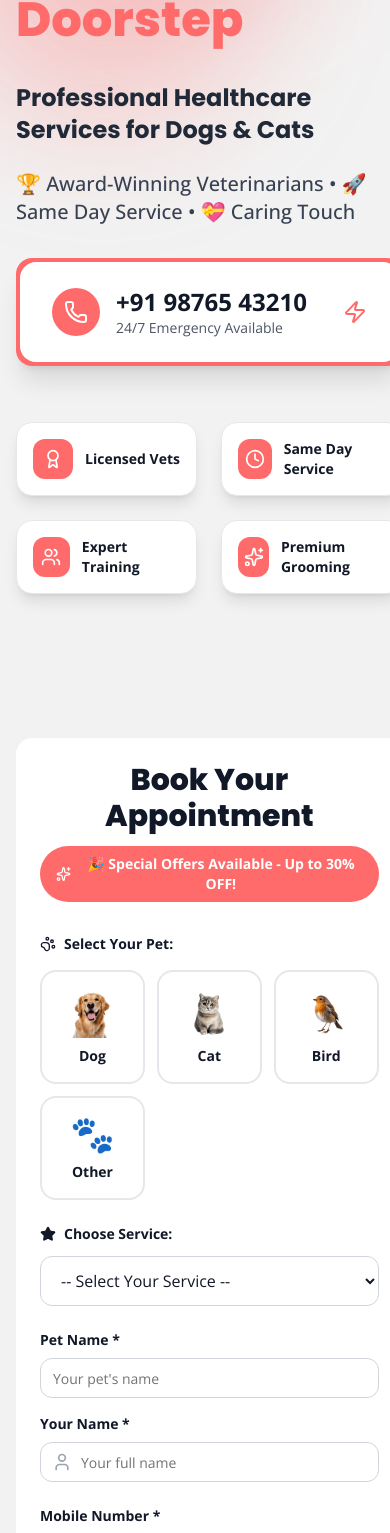
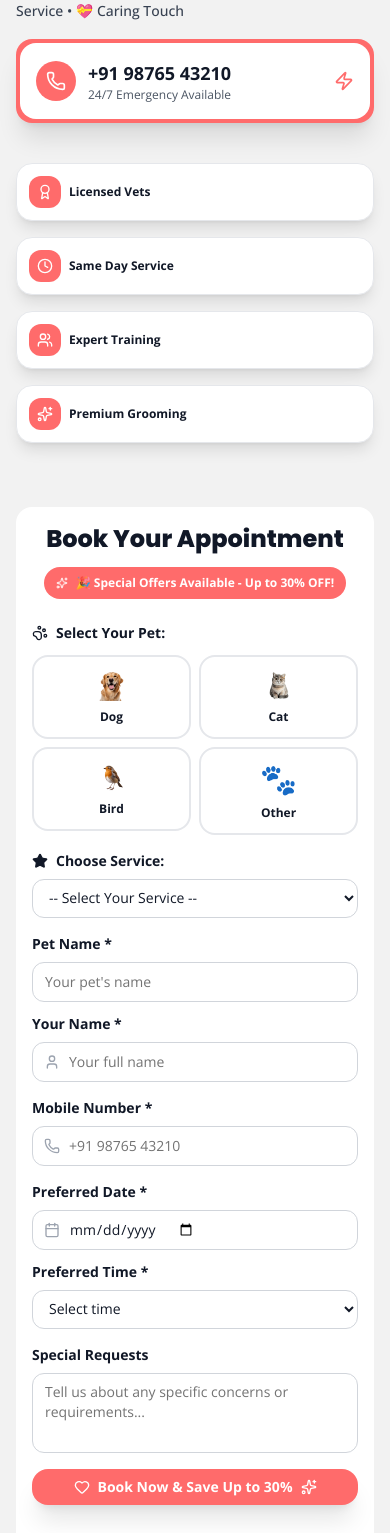
Before and after one commit to desirediv0/paws-friend, a Next.js app: page / in a window 390 px wide. Shown: the part 354-1887 px from the top of the page. Built offline with nearby package versions, Linux system fonts and the light colour scheme.

Commit message:
Enhance AppointmentForm and ModernHero components with responsive design improvements, including updated spacing, font sizes, and layout adjustments for better user experience on various screen sizes.

```diff
--- a/src/components/AppointmentForm.jsx
+++ b/src/components/AppointmentForm.jsx
@@ -68,28 +68,28 @@ const AppointmentForm = () => {
   return (
     <section className="w-full">
       <div className="relative">
-        <div className="bg-white rounded-2xl p-6 md:p-8">
+        <div className="bg-white rounded-2xl p-4 sm:p-6 md:p-8">
           {/* Form Header */}
-          <div className="text-center mb-8">
-            <h3 className="text-3xl font-black text-gray-900 mb-3">
+          <div className="text-center mb-6 sm:mb-8">
+            <h3 className="text-2xl sm:text-3xl font-black text-gray-900 mb-3">
               Book Your Appointment
             </h3>
-            <div className="inline-flex items-center bg-[#FF6B6B] text-white px-4 py-2 rounded-full">
-              <Sparkles className="w-4 h-4 mr-2" />
-              <p className="text-sm font-bold">
+            <div className="inline-flex items-center bg-[#FF6B6B] text-white px-3 sm:px-4 py-2 rounded-full">
+              <Sparkles className="w-3 h-3 sm:w-4 sm:h-4 mr-2" />
+              <p className="text-xs sm:text-sm font-bold">
                 🎉 Special Offers Available - Up to 30% OFF!
               </p>
             </div>
           </div>
 
-          <form onSubmit={handleSubmit} className="space-y-6">
+          <form onSubmit={handleSubmit} className="space-y-4 sm:space-y-6">
             {/* Pet Type Selection */}
             <div>
-              <Label className="text-sm font-bold text-gray-900 mb-4 flex items-center">
+              <Label className="text-sm font-bold text-gray-900 mb-3 sm:mb-4 flex items-center">
                 <PawPrint className="w-4 h-4 mr-2" />
                 Select Your Pet:
               </Label>
-              <div className="grid grid-cols-3 md:grid-cols-4 gap-3">
+              <div className="grid grid-cols-2 sm:grid-cols-3 md:grid-cols-4 gap-2 sm:gap-3">
                 {petTypes.map((pet) => (
                   <div key={pet.value} className="relative">
                     <input
@@ -108,26 +108,26 @@ const AppointmentForm = () => {
                     />
                     <label
                       htmlFor={pet.value}
-                      className={`group flex flex-col items-center p-4 border-2 rounded-2xl cursor-pointer transition-all duration-300 hover:scale-105 ${
+                      className={`group flex flex-col items-center p-3 sm:p-4 border-2 rounded-2xl cursor-pointer transition-all duration-300 hover:scale-105 ${
                         formData.petType === pet.value
                           ? "border-[#FF6B6B] bg-[#FF6B6B]/10 shadow-lg"
                           : "border-gray-200 bg-white hover:border-gray-300 hover:bg-gray-50"
                       }`}
                     >
-                      <span className="text-2xl mb-2 group-hover:scale-110 transition-transform duration-300">
+                      <span className="text-xl sm:text-2xl mb-2 group-hover:scale-110 transition-transform duration-300">
                         {pet.value === "other" ? (
-                          <span className="text-4xl">🐾</span>
+                          <span className="text-3xl sm:text-4xl">🐾</span>
                         ) : (
                           <Image
                             src={pet.icon}
                             alt={pet.label}
-                            width={50}
-                            height={50}
-                            className="object-contain"
+                            width={40}
+                            height={40}
+                            className="object-contain w-8 h-8 sm:w-10 sm:h-10"
                           />
                         )}
                       </span>
-                      <span className="text-sm font-bold text-gray-900">
+                      <span className="text-xs sm:text-sm font-bold text-gray-900 text-center">
                         {pet.label}
                       </span>
                     </label>
@@ -138,7 +138,7 @@ const AppointmentForm = () => {
 
             {/* Service Selection */}
             <div>
-              <Label className="text-sm font-bold text-gray-900 mb-3 flex items-center">
+              <Label className="text-sm font-bold text-gray-900 mb-2 sm:mb-3 flex items-center">
                 <Star className="w-4 h-4 mr-2 fill-current" />
                 Choose Service:
               </Label>
@@ -147,7 +147,7 @@ const AppointmentForm = () => {
                 onChange={(e) =>
                   setFormData({ ...formData, service: e.target.value })
                 }
-                className="w-full bg-white border border-gray-300 text-gray-900 rounded-xl px-4 py-3 focus:outline-none focus:ring-2 focus:ring-[#FF6B6B] focus:border-transparent"
+                className="w-full bg-white border border-gray-300 text-gray-900 rounded-xl px-3 sm:px-4 py-2 sm:py-3 text-sm sm:text-base focus:outline-none focus:ring-2 focus:ring-[#FF6B6B] focus:border-transparent"
               >
                 <option value="">-- Select Your Service --</option>
                 {services.map((service) => (
@@ -163,7 +163,7 @@ const AppointmentForm = () => {
             </div>
 
             {/* Input Fields */}
-            <div className="grid md:grid-cols-2 gap-4">
+            <div className="grid grid-cols-1 sm:grid-cols-2 gap-3 sm:gap-4">
               <div>
                 <Label className="text-sm font-bold text-gray-900 mb-2 block">
                   Pet Name *
@@ -172,7 +172,7 @@ const AppointmentForm = () => {
                   id="petName"
                   type="text"
                   required
-                  className="bg-white border-gray-300 text-gray-900 placeholder-gray-500 rounded-xl focus:ring-2 focus:ring-[#FF6B6B] focus:border-transparent"
+                  className="bg-white border-gray-300 text-gray-900 placeholder-gray-500 rounded-xl focus:ring-2 focus:ring-[#FF6B6B] focus:border-transparent text-sm sm:text-base"
                   placeholder="Your pet's name"
                   value={formData.petName}
                   onChange={(e) =>
@@ -185,12 +185,12 @@ const AppointmentForm = () => {
                   Your Name *
                 </Label>
                 <div className="relative">
-                  <User className="absolute left-3 top-1/2 transform -translate-y-1/2 w-5 h-5 text-gray-400" />
+                  <User className="absolute left-3 top-1/2 transform -translate-y-1/2 w-4 h-4 sm:w-5 sm:h-5 text-gray-400" />
                   <Input
                     id="ownerName"
                     type="text"
                     required
-                    className="pl-10 bg-white border-gray-300 text-gray-900 placeholder-gray-500 rounded-xl focus:ring-2 focus:ring-[#FF6B6B] focus:border-transparent"
+                    className="pl-9 sm:pl-10 bg-white border-gray-300 text-gray-900 placeholder-gray-500 rounded-xl focus:ring-2 focus:ring-[#FF6B6B] focus:border-transparent text-sm sm:text-base"
                     placeholder="Your full name"
                     value={formData.ownerName}
                     onChange={(e) =>
@@ -210,12 +210,12 @@ const AppointmentForm = () => {
                 Mobile Number *
               </Label>
               <div className="relative">
-                <Phone className="absolute left-3 top-1/2 transform -translate-y-1/2 w-5 h-5 text-gray-400" />
+                <Phone className="absolute left-3 top-1/2 transform -translate-y-1/2 w-4 h-4 sm:w-5 sm:h-5 text-gray-400" />
                 <Input
                   id="phone"
                   type="tel"
                   required
-                  className="pl-10 bg-white border-gray-300 text-gray-900 placeholder-gray-500 rounded-xl focus:ring-2 focus:ring-[#FF6B6B] focus:border-transparent"
+                  className="pl-9 sm:pl-10 bg-white border-gray-300 text-gray-900 placeholder-gray-500 rounded-xl focus:ring-2 focus:ring-[#FF6B6B] focus:border-transparent text-sm sm:text-base"
                   placeholder="+91 98765 43210"
                   value={formData.phone}
                   onChange={(e) =>
@@ -226,18 +226,18 @@ const AppointmentForm = () => {
             </div>
 
             {/* Date & Time */}
-            <div className="grid md:grid-cols-2 gap-4">
+            <div className="grid grid-cols-1 sm:grid-cols-2 gap-3 sm:gap-4">
               <div>
                 <Label className="text-sm font-bold text-gray-900 mb-2 block">
                   Preferred Date *
                 </Label>
                 <div className="relative">
-                  <Calendar className="absolute left-3 top-1/2 transform -translate-y-1/2 w-5 h-5 text-gray-400 z-10" />
+                  <Calendar className="absolute left-3 top-1/2 transform -translate-y-1/2 w-4 h-4 sm:w-5 sm:h-5 text-gray-400 z-10" />
                   <Input
                     id="date"
                     type="date"
                     required
-                    className="pl-10 bg-white border-gray-300 text-gray-900 rounded-xl focus:ring-2 focus:ring-[#FF6B6B] focus:border-transparent"
+                    className="pl-9 sm:pl-10 bg-white border-gray-300 text-gray-900 rounded-xl focus:ring-2 focus:ring-[#FF6B6B] focus:border-transparent text-sm sm:text-base"
                     value={formData.date}
                     onChange={(e) =>
                       setFormData({ ...formData, date: e.target.value })
@@ -254,7 +254,7 @@ const AppointmentForm = () => {
                   onChange={(e) =>
                     setFormData({ ...formData, time: e.target.value })
                   }
-                  className="w-full bg-white border border-gray-300 text-gray-900 rounded-xl px-4 py-3 focus:outline-none focus:ring-2 focus:ring-[#FF6B6B] focus:border-transparent"
+                  className="w-full bg-white border border-gray-300 text-gray-900 rounded-xl px-3 sm:px-4 py-2 sm:py-3 text-sm sm:text-base focus:outline-none focus:ring-2 focus:ring-[#FF6B6B] focus:border-transparent"
                 >
                   <option value="">Select time</option>
                   {timeSlots.map((time) => (
@@ -278,7 +278,7 @@ const AppointmentForm = () => {
               <Textarea
                 id="message"
                 rows={3}
-                className="bg-white border-gray-300 text-gray-900 placeholder-gray-500 rounded-xl resize-none focus:ring-2 focus:ring-[#FF6B6B] focus:border-transparent"
+                className="bg-white border-gray-300 text-gray-900 placeholder-gray-500 rounded-xl resize-none focus:ring-2 focus:ring-[#FF6B6B] focus:border-transparent text-sm sm:text-base"
                 placeholder="Tell us about any specific concerns or requirements..."
                 value={formData.message}
                 onChange={(e) =>
@@ -290,19 +290,21 @@ const AppointmentForm = () => {
             {/* Submit Button */}
             <Button
               type="submit"
-              className="group w-full bg-[#FF6B6B] hover:bg-[#FF5252] text-white rounded-2xl py-6 text-lg font-black shadow-xl hover:shadow-2xl transition-all duration-300 transform hover:scale-[1.02] border-0"
+              className="group w-full bg-[#FF6B6B] hover:bg-[#FF5252] text-white rounded-2xl py-4 sm:py-6 text-base sm:text-lg font-black shadow-xl hover:shadow-2xl transition-all duration-300 transform hover:scale-[1.02] border-0"
             >
               <div className="flex items-center justify-center">
-                <Heart className="w-6 h-6 mr-3" />
-                <span>Book Now & Save Up to 30%</span>
-                <Sparkles className="w-6 h-6 ml-3" />
+                <Heart className="w-5 h-5 sm:w-6 sm:h-6 mr-2 sm:mr-3" />
+                <span className="text-sm sm:text-base">
+                  Book Now & Save Up to 30%
+                </span>
+                <Sparkles className="w-5 h-5 sm:w-6 sm:h-6 ml-2 sm:ml-3" />
               </div>
             </Button>
 
             {/* Trust Badge */}
-            <div className="text-center pt-4">
-              <p className="text-sm text-gray-600 flex items-center justify-center">
-                <Shield className="w-4 h-4 mr-2 text-[#FF6B6B]" />
+            <div className="text-center pt-3 sm:pt-4">
+              <p className="text-xs sm:text-sm text-gray-600 flex items-center justify-center">
+                <Shield className="w-3 h-3 sm:w-4 sm:h-4 mr-2 text-[#FF6B6B]" />
                 Your information is 100% secure & confidential
               </p>
             </div>
--- a/src/components/modern-hero.jsx
+++ b/src/components/modern-hero.jsx
@@ -45,68 +45,70 @@ const ModernHero = () => {
           {/* Subtle gradient overlay */}
           <div className="absolute inset-0 bg-gradient-to-br from-[#F2F2F2]/80 via-[#F2F2F2]/60 to-[#F2F2F2]/80"></div>
 
-          {/* Subtle floating elements */}
-          <div className="absolute top-20 left-20 w-64 h-64 bg-[#FF6B6B]/30 rounded-full blur-3xl"></div>
-          <div className="absolute top-40 right-32 w-80 h-80 bg-[#FF6B6B]/30 rounded-full blur-3xl"></div>
-          <div className="absolute bottom-32 left-40 w-72 h-72 bg-[#FF6B6B]/30 rounded-full blur-3xl"></div>
+          {/* Subtle floating elements - hidden on mobile */}
+          <div className="hidden md:block absolute top-20 left-20 w-64 h-64 bg-[#FF6B6B]/30 rounded-full blur-3xl"></div>
+          <div className="hidden md:block absolute top-40 right-32 w-80 h-80 bg-[#FF6B6B]/30 rounded-full blur-3xl"></div>
+          <div className="hidden md:block absolute bottom-32 left-40 w-72 h-72 bg-[#FF6B6B]/30 rounded-full blur-3xl"></div>
         </div>
 
         {/* Main Content */}
-        <div className="relative z-20 max-w-7xl mx-auto px-4 sm:px-6 lg:px-8 pt-20 pb-20">
-          <div className="grid lg:grid-cols-2 gap-16 items-start">
+        <div className="relative z-20 max-w-7xl mx-auto px-4 sm:px-6 lg:px-8 pt-8 sm:pt-12 lg:pt-20 pb-12 sm:pb-16 lg:pb-20 mt-20 md:mt-2">
+          <div className="grid lg:grid-cols-2 gap-8 lg:gap-16 items-start">
             {/* Left Column - Content */}
-            <div className="space-y-10 lg:pt-16">
+            <div className="space-y-6 sm:space-y-8 lg:space-y-10 lg:pt-16">
               {/* Trust Badge */}
-              <div className="inline-flex items-center px-6 py-3 bg-[#FF6B6B] text-white rounded-full text-sm font-bold shadow-lg">
-                <Sparkles className="w-4 h-4 mr-2" />
-                <Star className="w-4 h-4 mr-2 fill-current" />
-                Trusted by 10,000+ Pet Families
-                <ArrowRight className="w-4 h-4 ml-2" />
+              <div className="inline-flex items-center px-4 sm:px-6 py-2 sm:py-3 bg-[#FF6B6B] text-white rounded-full text-xs sm:text-sm font-bold shadow-lg">
+                <Sparkles className="w-3 h-3 sm:w-4 sm:h-4 mr-2" />
+                <Star className="w-3 h-3 sm:w-4 sm:h-4 mr-2 fill-current" />
+                <span className="whitespace-nowrap">
+                  Trusted by 10,000+ Pet Families
+                </span>
+                <ArrowRight className="w-3 h-3 sm:w-4 sm:h-4 ml-2" />
               </div>
 
               {/* Main Headline */}
-              <div className="space-y-8">
-                <h1 className="text-5xl sm:text-6xl lg:text-7xl font-black text-gray-900 leading-tight">
+              <div className="space-y-4 sm:space-y-6 lg:space-y-8">
+                <h1 className="text-3xl sm:text-4xl md:text-5xl lg:text-6xl xl:text-7xl font-black text-gray-900 leading-tight">
                   Premium Pet Care
                   <span className="block text-[#FF6B6B]">At Your Doorstep</span>
                 </h1>
 
-                <div className="space-y-6">
-                  <h2 className="text-2xl font-bold text-gray-800">
+                <div className="space-y-4 sm:space-y-6">
+                  <h2 className="text-lg sm:text-xl lg:text-2xl font-bold text-gray-800">
                     Professional Healthcare Services for Dogs & Cats
                   </h2>
-                  <p className="text-xl text-gray-700 font-medium">
+                  <p className="text-sm sm:text-base lg:text-xl text-gray-700 font-medium leading-relaxed">
                     🏆 Award-Winning Veterinarians • 🚀 Same Day Service • 💝
                     Caring Touch
                   </p>
                 </div>
 
                 {/* Contact Section */}
-                <div className="space-y-6">
+                <div className="space-y-4 sm:space-y-6">
                   {/* Primary CTA */}
                   <div className="group bg-[#FF6B6B] p-1 rounded-2xl shadow-xl">
-                    <div className="bg-white text-gray-900 px-8 py-6 rounded-2xl flex items-center justify-between group-hover:bg-gray-50 transition-all duration-300">
-                      <div className="flex items-center">
-                        <div className="w-12 h-12 bg-[#FF6B6B] rounded-full flex items-center justify-center mr-4">
-                          <Phone className="w-6 h-6 text-white" />
+                    <div className="bg-white text-gray-900 px-4 sm:px-6 lg:px-8 py-4 sm:py-6 rounded-2xl flex items-center justify-between group-hover:bg-gray-50 transition-all duration-300">
+                      <div className="flex items-center min-w-0 flex-1">
+                        <div className="w-10 h-10 sm:w-12 sm:h-12 bg-[#FF6B6B] rounded-full flex items-center justify-center mr-3 sm:mr-4 flex-shrink-0">
+                          <Phone className="w-5 h-5 sm:w-6 sm:h-6 text-white" />
                         </div>
-                        <div>
-                          <span className="text-2xl font-bold text-gray-900">
+                        <div className="min-w-0 flex-1">
+                          <span className="text-lg sm:text-xl lg:text-2xl font-bold text-gray-900 block truncate">
                             +91 98765 43210
                           </span>
-                          <p className="text-sm text-gray-600">
+                          <p className="text-xs sm:text-sm text-gray-600">
                             24/7 Emergency Available
                           </p>
                         </div>
                       </div>
-                      <Zap className="w-6 h-6 text-[#FF6B6B]" />
+                      <Zap className="w-5 h-5 sm:w-6 sm:h-6 text-[#FF6B6B] flex-shrink-0 ml-2" />
                     </div>
                   </div>
                 </div>
               </div>
 
               {/* Service Features */}
-              <div className="grid grid-cols-2 gap-6 pt-4">
+              <div className="grid grid-cols-1 sm:grid-cols-2 gap-4 sm:gap-6 pt-4">
                 {[
                   {
                     icon: Award,
@@ -127,13 +129,13 @@ const ModernHero = () => {
                 ].map((feature, index) => (
                   <div
                     key={index}
-                    className="group bg-white border border-gray-200 shadow-lg p-4 rounded-2xl hover:shadow-xl transition-all duration-300 hover:scale-105"
+                    className="group bg-white border border-gray-200 shadow-lg p-3 sm:p-4 rounded-2xl hover:shadow-xl transition-all duration-300 hover:scale-105"
                   >
-                    <div className="flex items-center space-x-3">
-                      <div className="w-10 h-10 bg-[#FF6B6B] rounded-xl flex items-center justify-center">
-                        <feature.icon className="w-5 h-5 text-white" />
+                    <div className="flex items-center space-x-2 sm:space-x-3">
+                      <div className="w-8 h-8 sm:w-10 sm:h-10 bg-[#FF6B6B] rounded-xl flex items-center justify-center flex-shrink-0">
+                        <feature.icon className="w-4 h-4 sm:w-5 sm:h-5 text-white" />
                       </div>
-                      <span className="font-bold text-gray-900 text-sm">
+                      <span className="font-bold text-gray-900 text-xs sm:text-sm">
                         {feature.text}
                       </span>
                     </div>
@@ -141,7 +143,9 @@ const ModernHero = () => {
                 ))}
               </div>
             </div>
-            <div className="mt-20">
+
+            {/* Right Column - Appointment Form */}
+            <div className="mt-8 lg:mt-20">
               <AppointmentForm />
             </div>
           </div>
@@ -150,19 +154,19 @@ const ModernHero = () => {
 
       {/* Floating Widget */}
       {isClient && showFloatingWidget && (
-        <div className="fixed bottom-8 right-8 z-50">
+        <div className="fixed bottom-4 sm:bottom-8 right-4 sm:right-8 z-50">
           <Button
             onClick={() => window.scrollTo({ top: 0, behavior: "smooth" })}
-            className="group bg-[#FF6B6B] hover:bg-[#FF5252] text-white rounded-full p-8 shadow-xl hover:shadow-2xl transition-all duration-300 flex items-center space-x-3 transform hover:scale-110 border-0"
+            className="group bg-[#FF6B6B] hover:bg-[#FF5252] text-white rounded-full p-4 sm:p-6 lg:p-8 shadow-xl hover:shadow-2xl transition-all duration-300 flex items-center space-x-2 sm:space-x-3 transform hover:scale-110 border-0"
           >
-            <div className="w-10 h-10 bg-white/20 rounded-full flex items-center justify-center">
-              <Phone className="w-5 h-5" />
+            <div className="w-8 h-8 sm:w-10 sm:h-10 bg-white/20 rounded-full flex items-center justify-center">
+              <Phone className="w-4 h-4 sm:w-5 sm:h-5" />
             </div>
-            <div className="text-left">
-              <div className="font-black text-sm">Quick Book</div>
+            <div className="text-left hidden sm:block">
+              <div className="font-black text-xs sm:text-sm">Quick Book</div>
               <div className="text-xs opacity-90">30% Off Today!</div>
             </div>
-            <ArrowRight className="w-5 h-5 group-hover:translate-x-1 transition-transform duration-300" />
+            <ArrowRight className="w-4 h-4 sm:w-5 sm:h-5 group-hover:translate-x-1 transition-transform duration-300" />
           </Button>
         </div>
       )}
```
